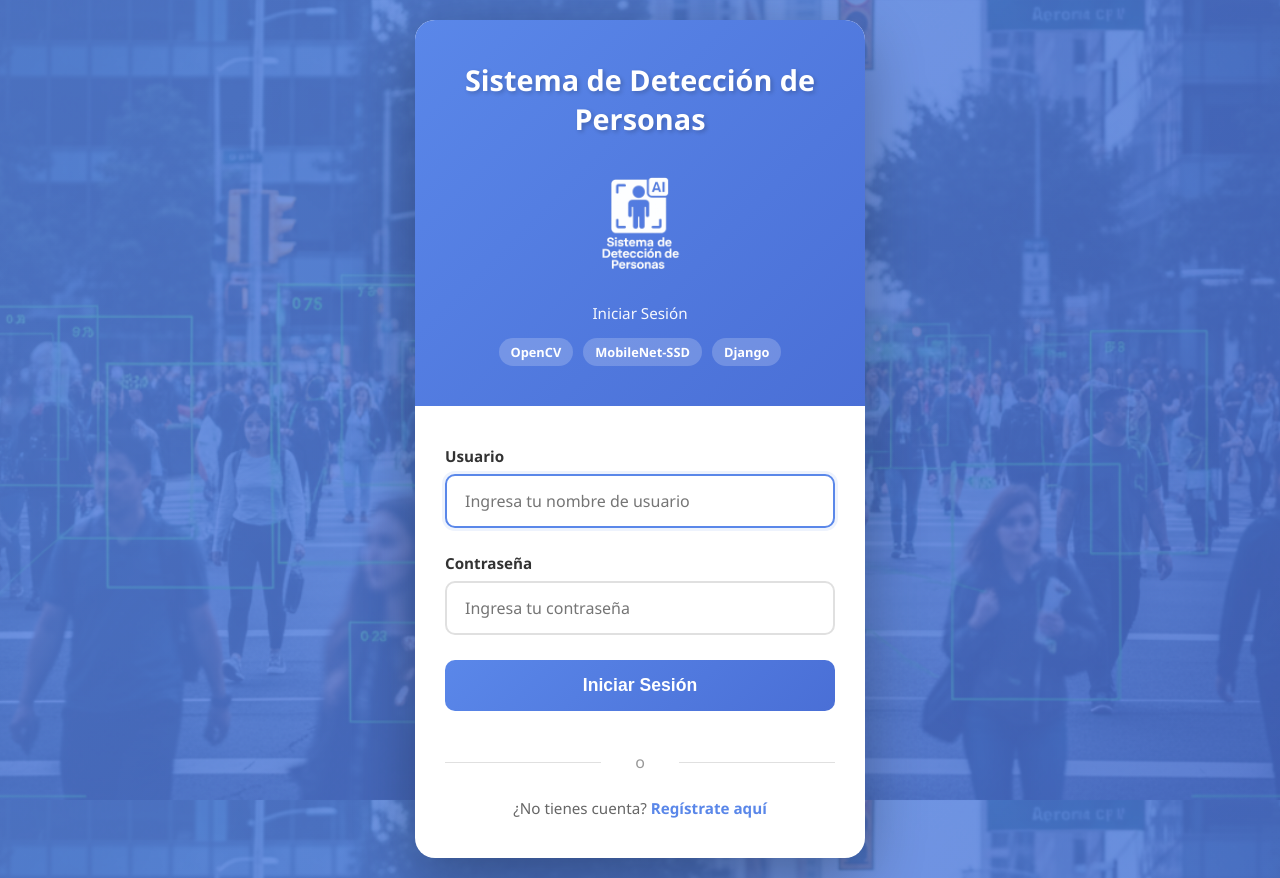
After one commit to damsoles/Construcciontaller, a Django app: page /login/ in a window 1280 px wide. The commit adds this page. Run offline with Django 5.2, Linux system fonts and the light colour scheme.

Commit message:
mejora grafica y login

```diff
--- /dev/null
+++ b/detector/templates/detector/login.html
@@ -0,0 +1,255 @@
+{% load static %}
+<!DOCTYPE html>
+<html lang="es">
+<head>
+    <meta charset="UTF-8">
+    <meta name="viewport" content="width=device-width, initial-scale=1.0">
+    <title>Iniciar Sesión - Sistema de Detección de Personas</title>
+    <style>
+        * {
+            margin: 0;
+            padding: 0;
+            box-sizing: border-box;
+        }
+
+        body {
+            font-family: 'Segoe UI', Tahoma, Geneva, Verdana, sans-serif;
+            background: linear-gradient(135deg, rgba(90, 135, 233, 0.8) 0%, rgba(74, 111, 214, 0.8) 100%), url("{% static 'imagen fondo.png' %}") center/cover no-repeat fixed;
+            min-height: 100vh;
+            display: flex;
+            align-items: center;
+            justify-content: center;
+            padding: 20px;
+        }
+
+        .login-container {
+            background: white;
+            border-radius: 20px;
+            box-shadow: 0 20px 60px rgba(0,0,0,0.3);
+            overflow: hidden;
+            max-width: 450px;
+            width: 100%;
+        }
+
+        .login-header {
+            background: linear-gradient(135deg, #5A87E9 0%, #4A6FD6 100%);
+            color: white;
+            padding: 40px 30px;
+            text-align: center;
+        }
+
+        .login-header h1 {
+            font-size: 1.8em;
+            margin-bottom: 10px;
+            text-shadow: 2px 2px 4px rgba(0,0,0,0.2);
+        }
+
+        .login-header p {
+            font-size: 0.95em;
+            opacity: 0.95;
+        }
+
+        .login-icon {
+            font-size: 3em;
+            margin-bottom: 15px;
+        }
+
+        .login-body {
+            padding: 40px 30px;
+        }
+
+        .form-group {
+            margin-bottom: 25px;
+        }
+
+        .form-group label {
+            display: block;
+            margin-bottom: 8px;
+            color: #333;
+            font-weight: 600;
+            font-size: 0.95em;
+        }
+
+        .form-group input {
+            width: 100%;
+            padding: 14px 18px;
+            border: 2px solid #e0e0e0;
+            border-radius: 10px;
+            font-size: 1em;
+            transition: all 0.3s ease;
+            font-family: inherit;
+        }
+
+        .form-group input:focus {
+            outline: none;
+            border-color: #5A87E9;
+            box-shadow: 0 0 0 3px rgba(90, 135, 233, 0.1);
+        }
+
+        .btn {
+            width: 100%;
+            padding: 15px;
+            background: linear-gradient(135deg, #5A87E9 0%, #4A6FD6 100%);
+            color: white;
+            border: none;
+            border-radius: 10px;
+            font-size: 1.1em;
+            font-weight: 600;
+            cursor: pointer;
+            transition: all 0.3s ease;
+            margin-bottom: 15px;
+        }
+
+        .btn:hover {
+            transform: translateY(-2px);
+            box-shadow: 0 10px 25px rgba(90, 135, 233, 0.4);
+        }
+
+        .btn:active {
+            transform: translateY(0);
+        }
+
+        .divider {
+            text-align: center;
+            margin: 25px 0;
+            color: #999;
+            position: relative;
+        }
+
+        .divider::before,
+        .divider::after {
+            content: '';
+            position: absolute;
+            top: 50%;
+            width: 40%;
+            height: 1px;
+            background: #e0e0e0;
+        }
+
+        .divider::before {
+            left: 0;
+        }
+
+        .divider::after {
+            right: 0;
+        }
+
+        .register-link {
+            text-align: center;
+            color: #666;
+            font-size: 0.95em;
+        }
+
+        .register-link a {
+            color: #5A87E9;
+            text-decoration: none;
+            font-weight: 600;
+            transition: color 0.3s ease;
+        }
+
+        .register-link a:hover {
+            color: #4A6FD6;
+            text-decoration: underline;
+        }
+
+        .alert {
+            padding: 12px 18px;
+            border-radius: 8px;
+            margin-bottom: 20px;
+            font-size: 0.95em;
+        }
+
+        .alert-error {
+            background: #ffebee;
+            color: #c62828;
+            border: 1px solid #ef9a9a;
+        }
+
+        .alert-success {
+            background: #e8f5e9;
+            color: #2e7d32;
+            border: 1px solid #81c784;
+        }
+
+        .tech-badges {
+            display: flex;
+            justify-content: center;
+            gap: 10px;
+            margin-top: 15px;
+        }
+
+        .tech-badge {
+            background: rgba(255,255,255,0.2);
+            padding: 5px 12px;
+            border-radius: 15px;
+            font-size: 0.8em;
+            font-weight: 600;
+        }
+    </style>
+</head>
+<body>
+    <div class="login-container">
+        <div class="login-header">
+            <h1>Sistema de Detección de Personas</h1>
+            <img src="{% static 'logo conteo.png' %}" alt="Logo" style="width: 120px; height: auto; margin: 15px 0;">
+            <p>Iniciar Sesión</p>
+            <div class="tech-badges">
+                <span class="tech-badge">OpenCV</span>
+                <span class="tech-badge">MobileNet-SSD</span>
+                <span class="tech-badge">Django</span>
+            </div>
+        </div>
+
+        <div class="login-body">
+            {% if error %}
+            <div class="alert alert-error">
+                <strong>Error:</strong> {{ error }}
+            </div>
+            {% endif %}
+
+            {% if success %}
+            <div class="alert alert-success">
+                <strong>Éxito:</strong> {{ success }}
+            </div>
+            {% endif %}
+
+            <form method="POST" action="{% url 'login' %}">
+                {% csrf_token %}
+
+                <div class="form-group">
+                    <label for="username">Usuario</label>
+                    <input
+                        type="text"
+                        id="username"
+                        name="username"
+                        placeholder="Ingresa tu nombre de usuario"
+                        required
+                        autofocus
+                    >
+                </div>
+
+                <div class="form-group">
+                    <label for="password">Contraseña</label>
+                    <input
+                        type="password"
+                        id="password"
+                        name="password"
+                        placeholder="Ingresa tu contraseña"
+                        required
+                    >
+                </div>
+
+                <button type="submit" class="btn">
+                    Iniciar Sesión
+                </button>
+            </form>
+
+            <div class="divider">o</div>
+
+            <div class="register-link">
+                ¿No tienes cuenta? <a href="{% url 'register' %}">Regístrate aquí</a>
+            </div>
+        </div>
+    </div>
+</body>
+</html>
--- a/detector/urls.py
+++ b/detector/urls.py
@@ -2,6 +2,12 @@ from django.urls import path
 from . import views
 
 urlpatterns = [
+    # Autenticación
+    path('login/', views.login_view, name='login'),
+    path('register/', views.register_view, name='register'),
+    path('logout/', views.logout_view, name='logout'),
+
+    # Aplicación principal (requiere login)
     path('', views.index, name='index'),
     path('video_feed/', views.video_feed, name='video_feed'),
     path('api/events/', views.get_recent_events, name='get_recent_events'),
--- a/detector/views.py
+++ b/detector/views.py
@@ -5,7 +5,11 @@ import numpy as np  # type: ignore
 import uuid
 from datetime import datetime
 from django.http import StreamingHttpResponse, JsonResponse, HttpRequest, HttpResponse
-from django.shortcuts import render
+from django.shortcuts import render, redirect
+from django.contrib.auth import authenticate, login, logout
+from django.contrib.auth.models import User
+from django.contrib.auth.decorators import login_required
+from django.contrib import messages
 from .models import PersonCountEvent, PersonTracking
 
 # Variable global para contador
@@ -26,8 +30,101 @@ CAFFEMODEL: str = os.path.join(MODEL_DIR, 'MobileNetSSD_deploy.caffemodel')
 # Clase "person" en MobileNet-SSD (índice 15)
 CLASS_PERSON: int = 15
 
+# ============================================
+# VISTAS DE AUTENTICACIÓN
+# ============================================
+
+def login_view(request: HttpRequest) -> HttpResponse:
+    """Vista para iniciar sesión"""
+    if request.user.is_authenticated:
+        return redirect('index')
+
+    if request.method == 'POST':
+        username: str = request.POST.get('username', '')
+        password: str = request.POST.get('password', '')
+
+        user = authenticate(request, username=username, password=password)
+
+        if user is not None:
+            login(request, user)
+            return redirect('index')
+        else:
+            return render(request, 'detector/login.html', {
+                'error': 'Usuario o contraseña incorrectos'
+            })
+
+    return render(request, 'detector/login.html')
+
+def register_view(request: HttpRequest) -> HttpResponse:
+    """Vista para registrar nuevo usuario"""
+    if request.user.is_authenticated:
+        return redirect('index')
+
+    if request.method == 'POST':
+        username: str = request.POST.get('username', '')
+        email: str = request.POST.get('email', '')
+        password1: str = request.POST.get('password1', '')
+        password2: str = request.POST.get('password2', '')
+
+        # Validaciones
+        if not username or not password1 or not password2:
+            return render(request, 'detector/register.html', {
+                'error': 'Todos los campos obligatorios deben ser completados',
+                'username': username,
+                'email': email
+            })
+
+        if password1 != password2:
+            return render(request, 'detector/register.html', {
+                'error': 'Las contraseñas no coinciden',
+                'username': username,
+                'email': email
+            })
+
+        if len(password1) < 8:
+            return render(request, 'detector/register.html', {
+                'error': 'La contraseña debe tener al menos 8 caracteres',
+                'username': username,
+                'email': email
+            })
+
+        if User.objects.filter(username=username).exists():
+            return render(request, 'detector/register.html', {
+                'error': 'El nombre de usuario ya existe',
+                'username': '',
+                'email': email
+            })
+
+        # Crear usuario
+        try:
+            user = User.objects.create_user(
+                username=username,
+                email=email,
+                password=password1
+            )
+            login(request, user)
+            return redirect('login')
+        except Exception as e:
+            return render(request, 'detector/register.html', {
+                'error': f'Error al crear la cuenta: {str(e)}',
+                'username': username,
+                'email': email
+            })
+
+    return render(request, 'detector/register.html')
+
+def logout_view(request: HttpRequest) -> HttpResponse:
+    """Vista para cerrar sesión"""
+    logout(request)
+    return redirect('login')
+
+# ============================================
+# VISTAS PRINCIPALES (REQUIEREN AUTENTICACIÓN)
+# ============================================
+
+@login_required
 def index(request: HttpRequest) -> HttpResponse:
-    """Vista principal que muestra el template"""
+    """Vista principal que muestra el template (requiere login)"""
     return render(request, 'detector/index.html')
 
 def gen_frames() -> Generator[bytes, None, None]:
```
Also changed, not shown: detector/templates/detector/index.html (+7 -1 lines), detector/templates/detector/register.html (added, +312 -0 lines), people_counter/settings.py (+9 -0 lines), detector/media/imagen fondo.png (added), detector/media/logo conteo.png (added).
